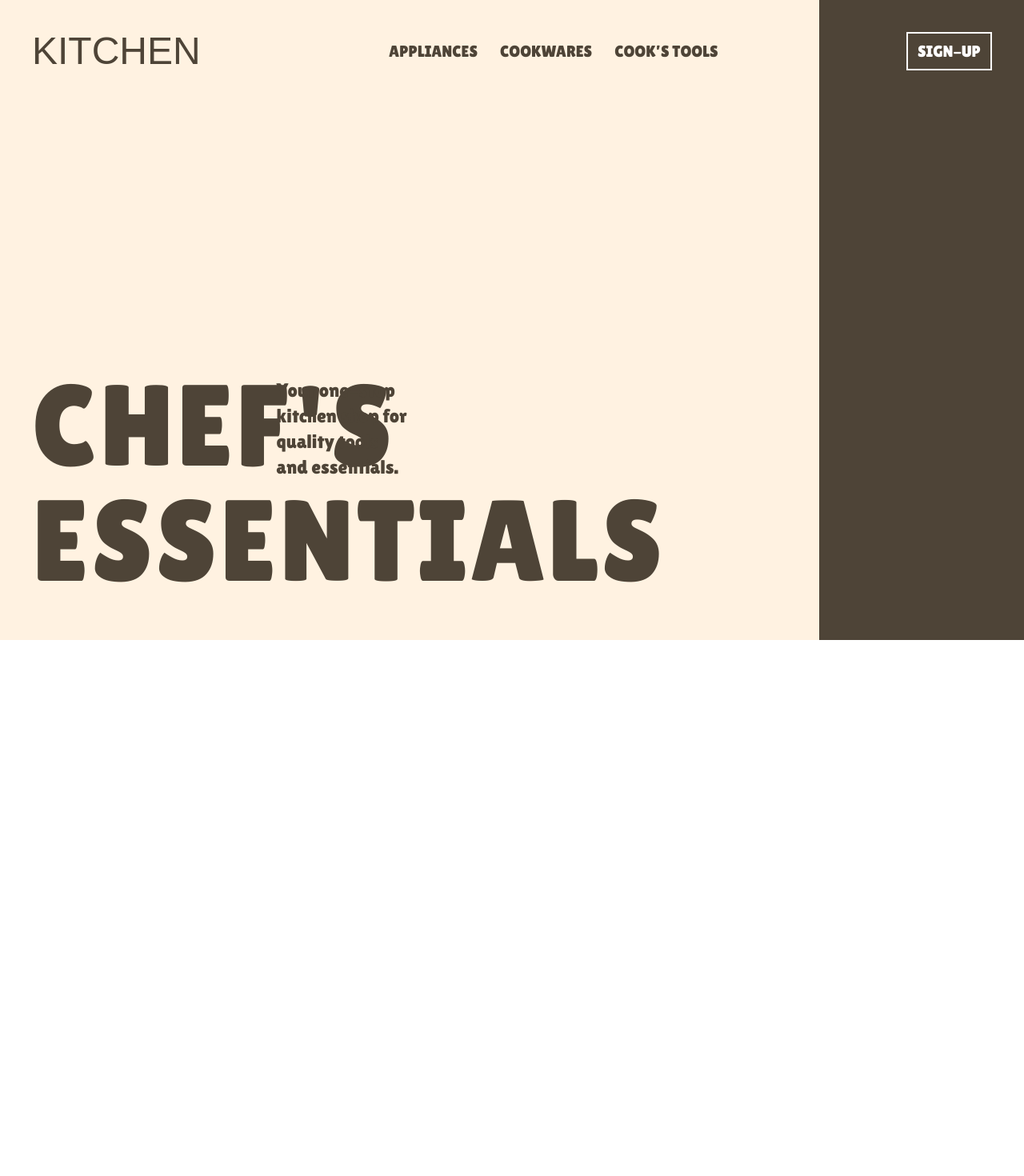
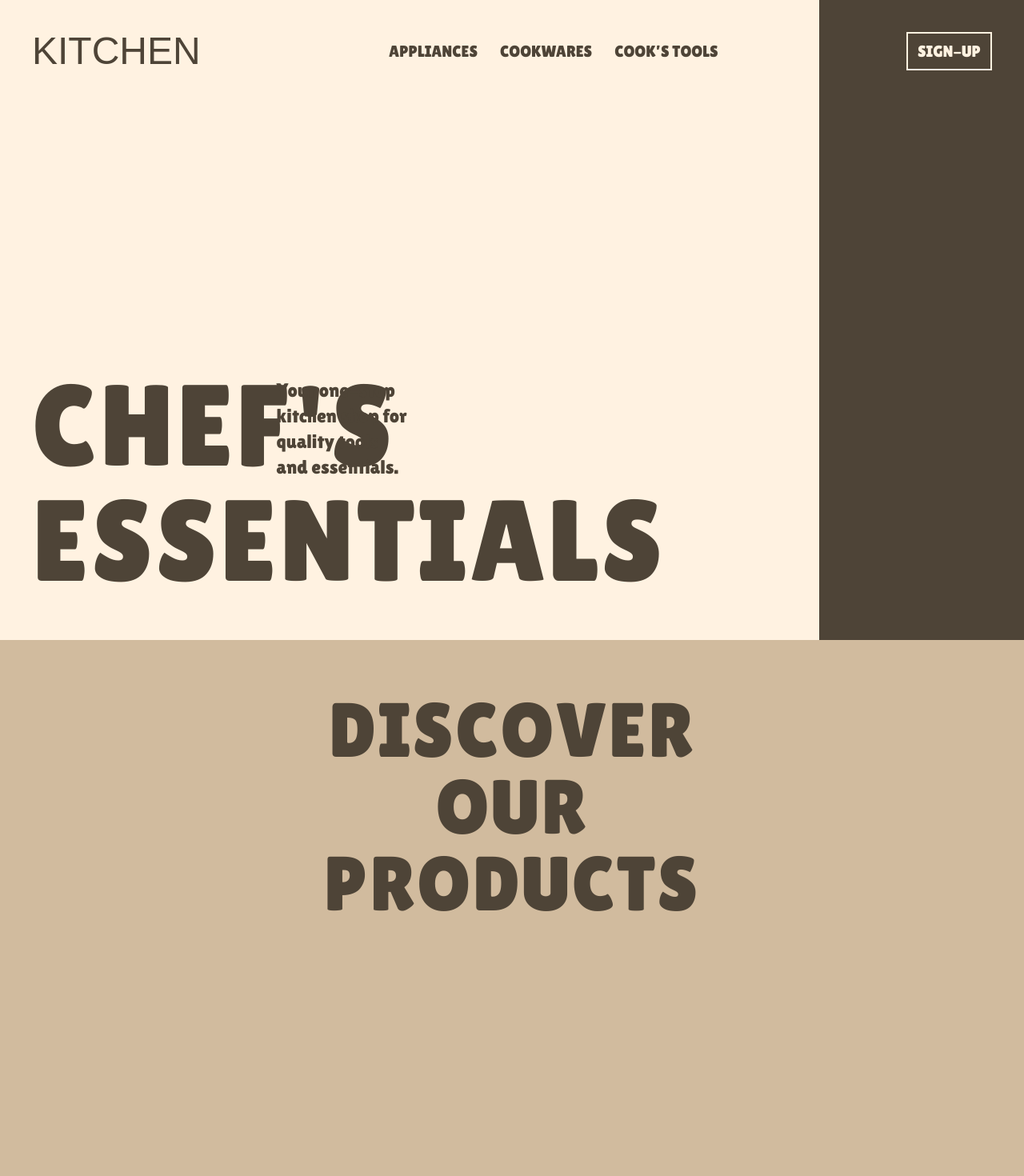
Before and after one commit to safkat07/Kitchen-Tools, a React (Vite) app: page / in a window 1280 px wide. Shown: the top 1470 px of the page at 80% size. Before the commit the page ends 800 px from the top, so only its background shows below. Built offline with nearby package versions, Linux system fonts and the light colour scheme; a web font is replaced by a local one.

Commit message:
2 new sections skeleton created

```diff
--- a/src/Components/Banner/Banner.jsx
+++ b/src/Components/Banner/Banner.jsx
@@ -1,9 +1,9 @@
 
 const Banner = () => {
     return (
-        <div className="h-screen relative  bg-[#FFF2E1]">
-            <nav className="flex fixed left-0 right-0 z-[99] items-center text-[#4E4437] p-10 justify-between ">
-                <p className="text-5xl 4E4437 font-title uppercase text-[#4E4437] ">Kitchen</p>
+        <div className="h-screen relative  bg-primary">
+            <nav className="flex  z-[99] items-center text-textPrimary  p-10 justify-between ">
+                <p className="text-5xl 4E4437 font-title uppercase ">Kitchen</p>
                 <ul className="font-primary flex   text-xl gap-x-7">
                     <li className="cursor-pointer"><a href="#"></a>
                         APPLIANCES</li>
@@ -14,14 +14,14 @@ const Banner = () => {
                         COOK’S TOOLS
                     </li>
                 </ul>
-                <button className="uppercase text-white z-[99] font-primary text-xl border-2 px-3 border-white py-2">
+                <button className="uppercase text-textSecondary text-white z-[99] font-primary text-xl border-2 px-3 border-white py-2">
                     Sign-Up
                 </button>
             </nav>
 
             {/* Your one-stop kitchen shop for tool and essentials. */}
             {/* banner text */}
-            <div className="absolute p-10 text-[#4E4437] bottom-3">
+            <div className="absolute p-10 text-textPrimary bottom-3">
                 <p className="text-[9rem] leading-none font-primary tracking-wide uppercase">
                     Chef's
                 </p>
@@ -31,7 +31,7 @@ const Banner = () => {
             </div>
 
             <div className="absolute  right-[60%] bottom-[25%] w-[13%] ">
-                <p className="text-2xl  font-primary text-[#4E4437]">Your one-stop kitchen shop for quality tools and essentials.</p>
+                <p className="text-2xl  font-primary text-textPrimary">Your one-stop kitchen shop for quality tools and essentials.</p>
             </div>
 
 
--- /dev/null
+++ b/src/Components/DiscoverProducts/DiscoverProducts.jsx
@@ -0,0 +1,11 @@
+import HeaderTitle from "../../UseAbleComponents/HeaderTitle"
+
+const DiscoverProducts = () => {
+    return (
+        <div className="h-screen bg-secondary">
+            <HeaderTitle title={"Discover Our Products"} />
+        </div>
+    )
+}
+
+export default DiscoverProducts
--- /dev/null
+++ b/src/Components/WhyKitchen/WhyKitchen.jsx
@@ -0,0 +1,12 @@
+import React from 'react'
+import HeaderTitle from '../../UseAbleComponents/HeaderTitle'
+
+const WhyKitchen = () => {
+    return (
+        <div className='h-screen bg-primary'>
+            <HeaderTitle title={"Why Kitchen will win you over"} />
+        </div>
+    )
+}
+
+export default WhyKitchen
--- a/src/MainLayout.jsx
+++ b/src/MainLayout.jsx
@@ -1,10 +1,14 @@
 import Banner from "./Components/Banner/Banner"
+import DiscoverProducts from "./Components/DiscoverProducts/DiscoverProducts"
+import WhyKitchen from "./Components/WhyKitchen/WhyKitchen"
 
 const MainLayout = () => {
   return (
-    <div>
+    <>
       <Banner />
-    </div>
+      <DiscoverProducts />
+      <WhyKitchen/>
+    </>
   )
 }
 
--- /dev/null
+++ b/src/UseAbleComponents/HeaderTitle.jsx
@@ -0,0 +1,8 @@
+
+const HeaderTitle = ({ title }) => {
+    return <p className="text-8xl font-primary uppercase text-textPrimary py-16 w-1/2 text-center mx-auto tracking-wide">
+        {title}
+    </p>
+}
+
+export default HeaderTitle
--- a/tailwind.config.js
+++ b/tailwind.config.js
@@ -5,6 +5,12 @@ export default {
     "./src/**/*.{js,ts,jsx,tsx}",
   ],
   theme: {
+    colors: {
+      "primary": "#FFF2E1",
+      "secondary": "#D1BB9E",
+      "textPrimary": "#4E4437",
+      "textSecondary": "#FFF2E1",
+    },
     extend: {
       fontFamily: {
         "title": ["Saira Stencil One", "sans-serif"],
```
